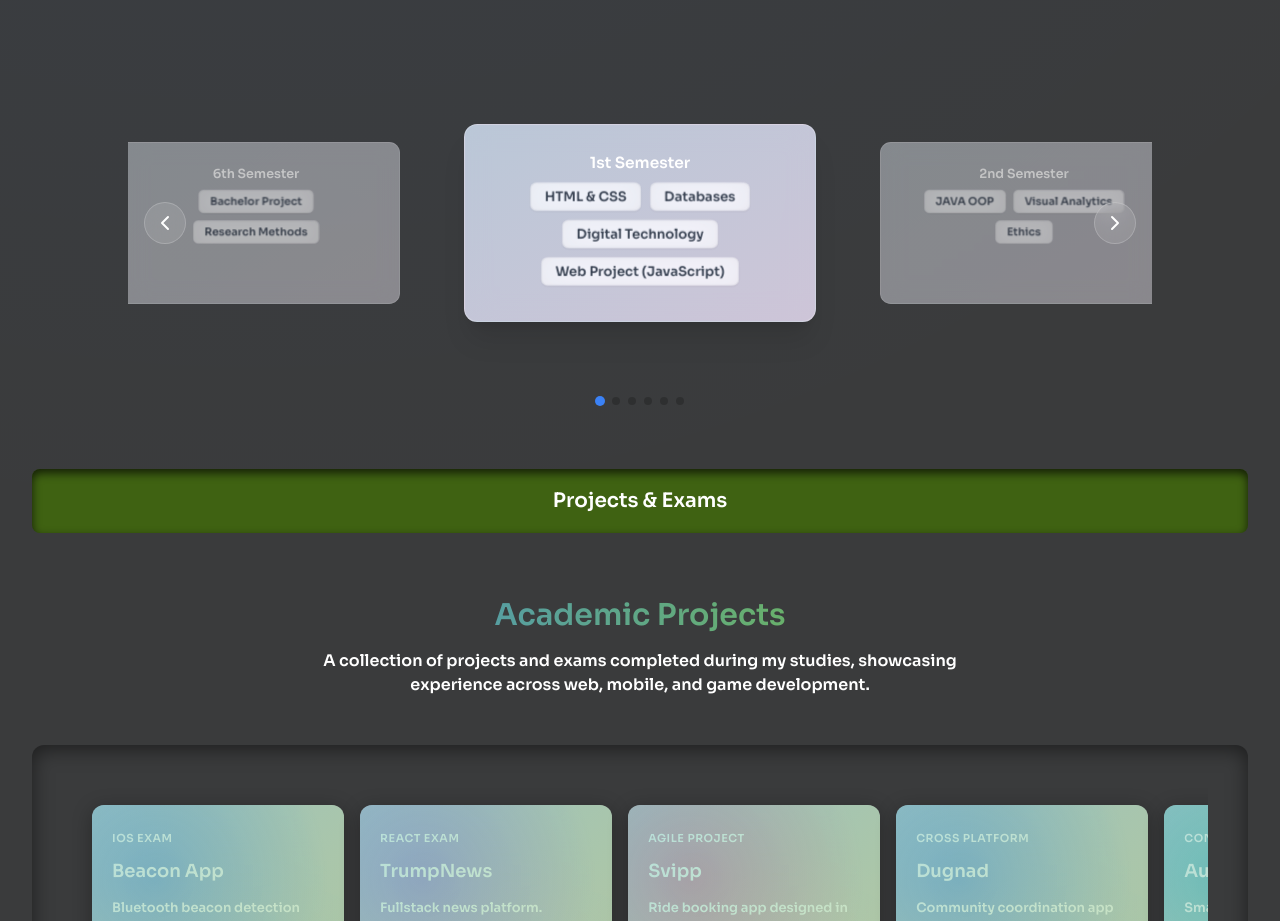
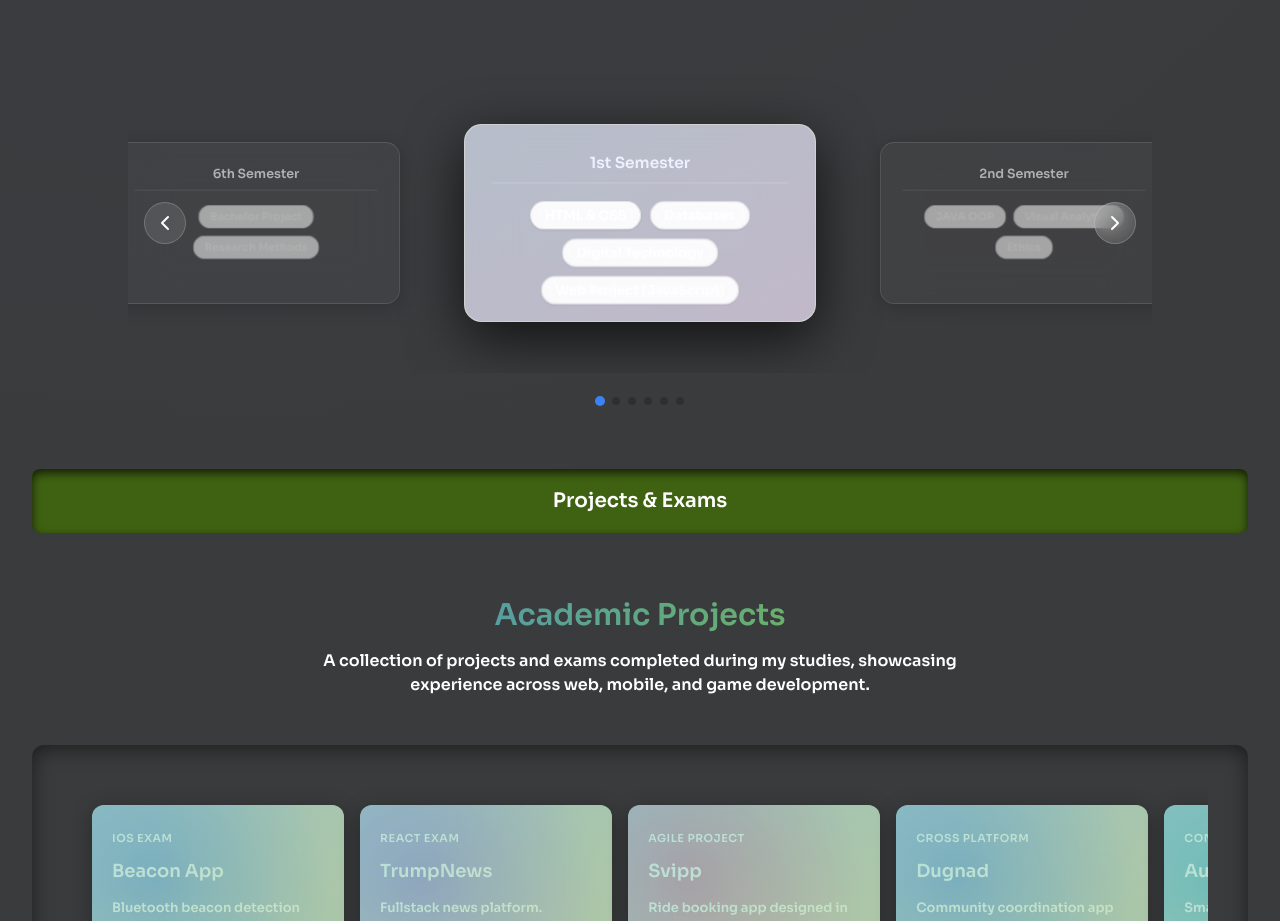
Before and after one commit to chamL/lamincham-portfolio, a Next.js app: page / in a window 1280 px wide. Shown: the part 1880-2801 px from the top of the page. Built offline with nearby package versions, Linux system fonts and the light colour scheme.

Commit message:
scroll fix

```diff
--- a/app/components/portfolio/components/sections/skills/StudySlider.tsx
+++ b/app/components/portfolio/components/sections/skills/StudySlider.tsx
@@ -38,39 +38,43 @@ function StudySlider() {
               h-[11.25rem]
 
               flex flex-col justify-start
-              p-6 rounded-xl text-center
+              p-6 rounded-2xl text-center
 
-              backdrop-blur-md
+              backdrop-blur-xl
               border border-border
 
+              bg-card dark:bg-card-muted
 
               ${position === "center" && `
                 scale-110 z-20 opacity-100
 
-              bg-gradient-to-br
-              from-blue-100/80 to-purple-100/80
-              dark:from-blue-500/30 dark:to-purple-500/45
+                bg-card
+                dark:bg-card-strong
 
-              border border-border
-              shadow-xl
+                shadow-hover
+
+                before:absolute before:inset-0
+                before:rounded-2xl
+                before:bg-gradient-to-br
+                before:from-blue-500/10 before:to-purple-500/10
+                dark:before:from-blue-500/20 dark:before:to-purple-500/20
+                before:pointer-events-none
               `}
 
               ${position === "left" && `
                 -translate-x-[120%]
-            scale-90 z-10 opacity-70
+                scale-90 z-10 opacity-60
 
-            bg-gradient-to-br
-            from-blue-50/60 to-purple-50/60
-            dark:from-blue-500/20 dark:to-purple-500/20
+                bg-card-muted
+                shadow-soft
               `}
 
               ${position === "right" && `
                 translate-x-[120%]
-            scale-90 z-10 opacity-70
+                scale-90 z-10 opacity-60
 
-            bg-gradient-to-br
-            from-blue-50/60 to-purple-50/60
-            dark:from-blue-500/10 dark:to-purple-500/20
+                bg-card-muted
+                shadow-soft
               `}
 
               ${position === "hidden" && "opacity-0 scale-75"}
@@ -79,21 +83,23 @@ function StudySlider() {
               <h3 className="text-text font-semibold mb-2 text-sm">
                 {item.semester}
               </h3>
+              <hr className="py-2 border-t border-border" />
 
               <div className="flex flex-wrap justify-center gap-2 text-xs">
                 {item.subjects.map((sub, idx) => (
                   <span
                     key={idx}
                     className="
-                    px-3 py-1
+                    px-3 py-1 text-xs font-medium
 
-                    bg-white/60 dark:bg-white/10
+                    rounded-full
+
+                    bg-white/90 dark:bg-white/10
                     backdrop-blur-md
 
-                    border border-black/5 dark:border-white/5
-                    rounded-md
+                    border border-black/10 dark:border-white/10
 
-                    text-gray-700 dark:text-black
+                    text-gray-800 text-text
 
                     shadow-sm
                   "
```
Lines whose indentation alone changed are shown as unchanged.
